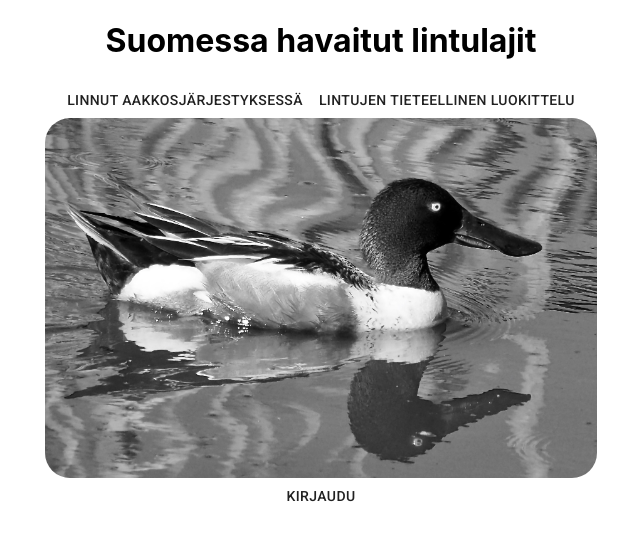
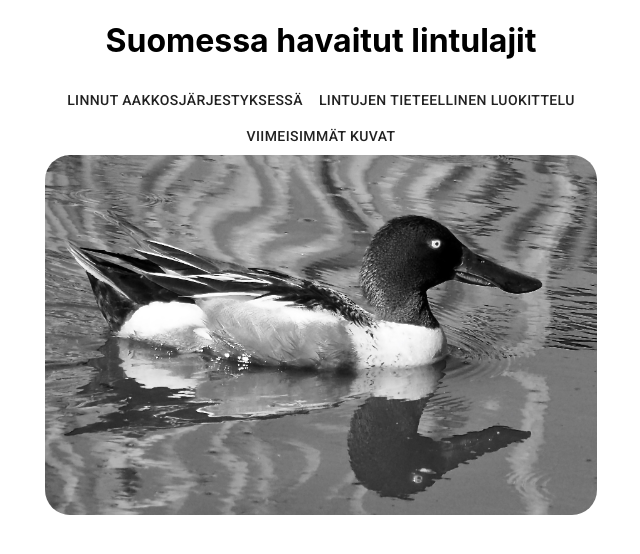
Before and after one commit to halarotu/birdlog-frontend, a React (Create React App) app: page / in a window 1280 px wide. Shown: the top 554 px of the page, without its empty margins (319-959 px from the left). Built offline with nearby package versions, Linux system fonts and the light colour scheme; no server answers.

Commit message:
Remove header buttons from Home component

```diff
--- a/src/components/Home.tsx
+++ b/src/components/Home.tsx
@@ -1,26 +1,11 @@
-import {useHistory, Link} from 'react-router-dom'
-import Cookies from 'universal-cookie'
+import {Link} from 'react-router-dom'
 import {Box, Button, CardMedia } from '@material-ui/core';
 
 interface IHomeProps {
-  cookie_name: string,
-  authenticated: string,
-  setUsername: React.Dispatch<React.SetStateAction<string>>
+  authenticated: string
 }
 
 export function Home(props: IHomeProps): JSX.Element {
-    const history = useHistory()
-
-    const onLogout = (): void => {
-      const cookies = new Cookies()
-      cookies.remove(props.cookie_name)
-      props.setUsername('')
-    }
-
-    const onLogin = (): void => {
-      history.push('/login')
-    }
-
   return (
     <Box>
       <Link to="/birds">
@@ -29,9 +14,9 @@
       <Link to="/taxonomicrank">
         <Button>Lintujen tieteellinen luokittelu</Button>
       </Link>
-          {props.authenticated && <Link to="/addimage">
-            <Button>Lisää uusi kuva</Button>
-          </Link>}
+      <Link to="/latestimages">
+        <Button>Viimeisimmät kuvat</Button>
+      </Link>
       {props.authenticated && <Link to="/myimages">
         <Button>Omat kuvat</Button>
       </Link>}
@@ -39,7 +24,6 @@
         image="/lapasorsa-bw.jpeg"
         title="Lapasorsa"
       />
-          {props.authenticated ? <Button onClick={onLogout}>Kirjaudu ulos</Button> : <Button onClick={onLogin}>Kirjaudu</Button>}
     </Box>
   )
 }
```
Lines whose indentation alone changed are shown as unchanged.
